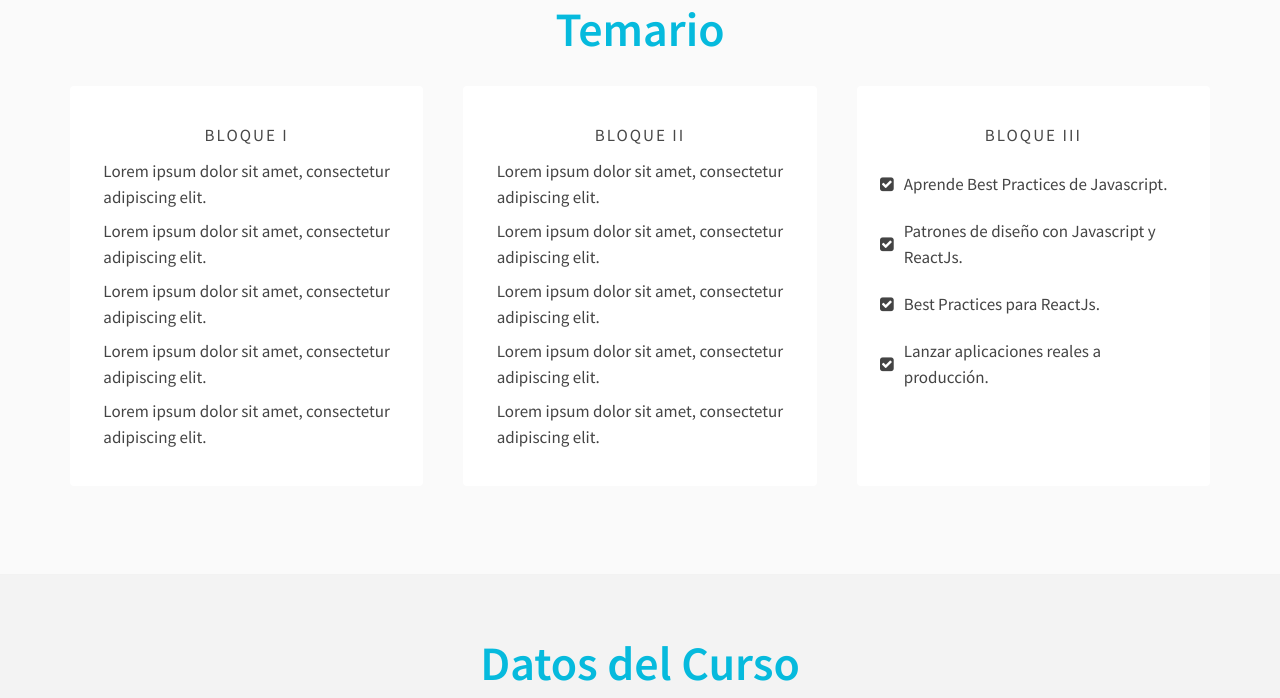
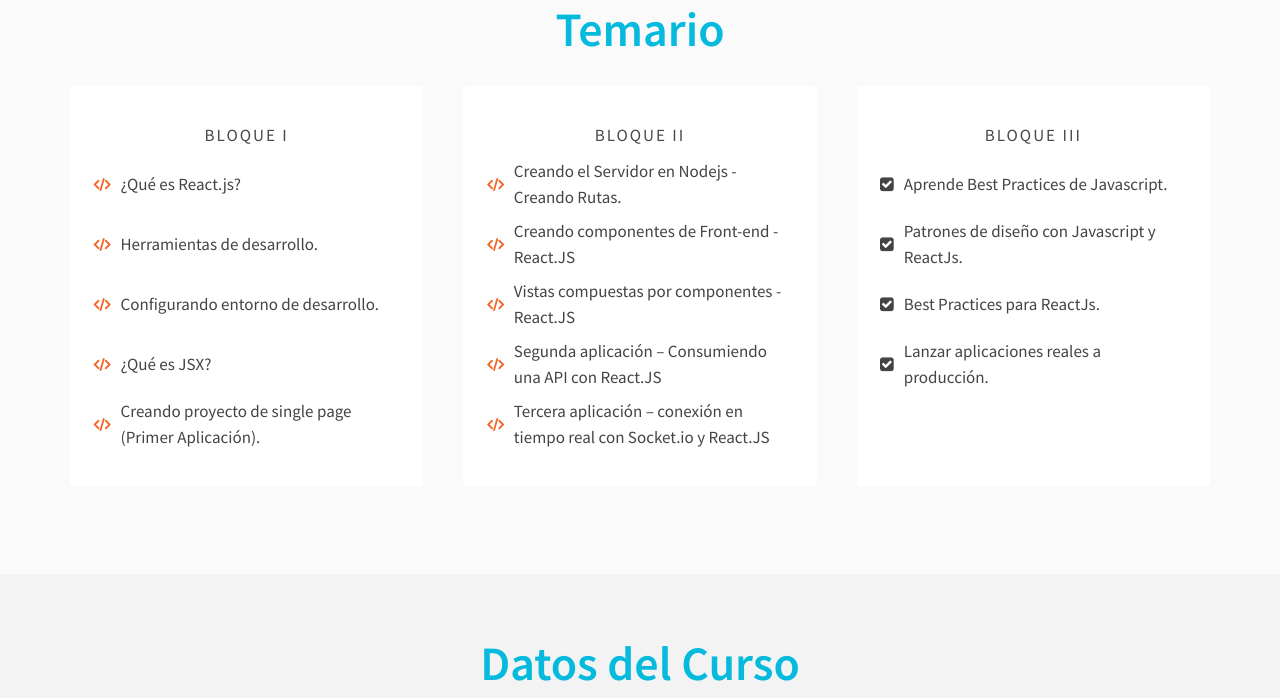
Before and after one commit to kimvex/desarrollo.kimvex.com, a plain HTML site: page aprende-react.html in a window 1280 px wide. Shown: the part 816-1514 px from the top of the page. Drawn offline with nearby package versions, Linux system fonts and the light colour scheme.

Commit message:
cambios necesarios

```diff
--- a/aprende-react.html
+++ b/aprende-react.html
@@ -102,11 +102,11 @@
 							<a href="#" class="fh5co-feature to-animate">
 								<h3 class="fh5co-feature-lead">Bloque I</h3>
 								<ul class="comunicacion">
-									<li><p>Lorem ipsum dolor sit amet, consectetur adipiscing elit.</p></li>
-									<li><p>Lorem ipsum dolor sit amet, consectetur adipiscing elit.</p></li>
-									<li><p>Lorem ipsum dolor sit amet, consectetur adipiscing elit.</p></li>
-									<li><p>Lorem ipsum dolor sit amet, consectetur adipiscing elit.</p></li>
-									<li><p>Lorem ipsum dolor sit amet, consectetur adipiscing elit.</p></li>
+									<li><i class="fa fa-code color-tem"></i><p>¿Qué es React.js?</p></li>
+									<li><i class="fa fa-code color-tem"></i><p>Herramientas de desarrollo.</p></li>
+									<li><i class="fa fa-code color-tem"></i><p>Configurando entorno de desarrollo.</p></li>
+									<li><i class="fa fa-code color-tem"></i><p>¿Qué es JSX?</p></li>
+									<li><i class="fa fa-code color-tem"></i><p>Creando proyecto de single page (Primer Aplicación).</p></li>
 								</ul>
 								</ul>
 							</a>
@@ -115,11 +115,11 @@
 							<a href="#" class="fh5co-feature to-animate">
 								<h3 class="fh5co-feature-lead">Bloque II</h3>
 								<ul class="comunicacion">
-									<li><p>Lorem ipsum dolor sit amet, consectetur adipiscing elit.</p></li>
-									<li><p>Lorem ipsum dolor sit amet, consectetur adipiscing elit.</p></li>
-									<li><p>Lorem ipsum dolor sit amet, consectetur adipiscing elit.</p></li>
-									<li><p>Lorem ipsum dolor sit amet, consectetur adipiscing elit.</p></li>
-									<li><p>Lorem ipsum dolor sit amet, consectetur adipiscing elit.</p></li>
+									<li><i class="fa fa-code color-tem"></i><p>Creando el Servidor en Nodejs - Creando Rutas.</p></li>
+									<li><i class="fa fa-code color-tem"></i><p>Creando componentes de Front-end - React.JS</p></li>
+									<li><i class="fa fa-code color-tem"></i><p>Vistas compuestas por componentes - React.JS</p></li>
+									<li><i class="fa fa-code color-tem"></i><p>Segunda aplicación – Consumiendo una API con React.JS</p></li>
+									<li><i class="fa fa-code color-tem"></i><p>Tercera aplicación – conexión en tiempo real con Socket.io y React.JS</p></li>
 								</ul>
 							</a>
 						</div>
@@ -271,7 +271,7 @@
 								<div class="col-md-12 col-sm-12">
 									<div class=" col-md-offset-5 col-md-3 col-sm-3">
 										<div class="form-group">
-											<input type="submit" class="btn btn-primary" value="Enviar">
+											<input type="submit" class="btn btn-primary" value="¡INSCRIBIRME YA!">
 										</div>
 									</div>
 								</div>
@@ -292,7 +292,7 @@
 						<div class="col-md-12 footer-fecha">
 							<div class="fecha-curso">No dejes pasar la oportunidad por solo <span>$1,218 incluye IVA, </span><br/><br/>si eres estudiante obten un <span> 30% de descuento.</span></div>
 							<br/>
-							<p class="slide-p"><a href="#">¡INSCRIBIRME YA! <i class="fa fa-chevron-circle-right" aria-hidden="true"></i></a></p>
+							<p class="slide-p"><a href="#" data-nav-section="contact-us">¡INSCRIBIRME YA! <i class="fa fa-chevron-circle-right" aria-hidden="true"></i></a></p>
 						</div>
 					</div>
 				</div>
```
Also changed, not shown: css/style.css.
